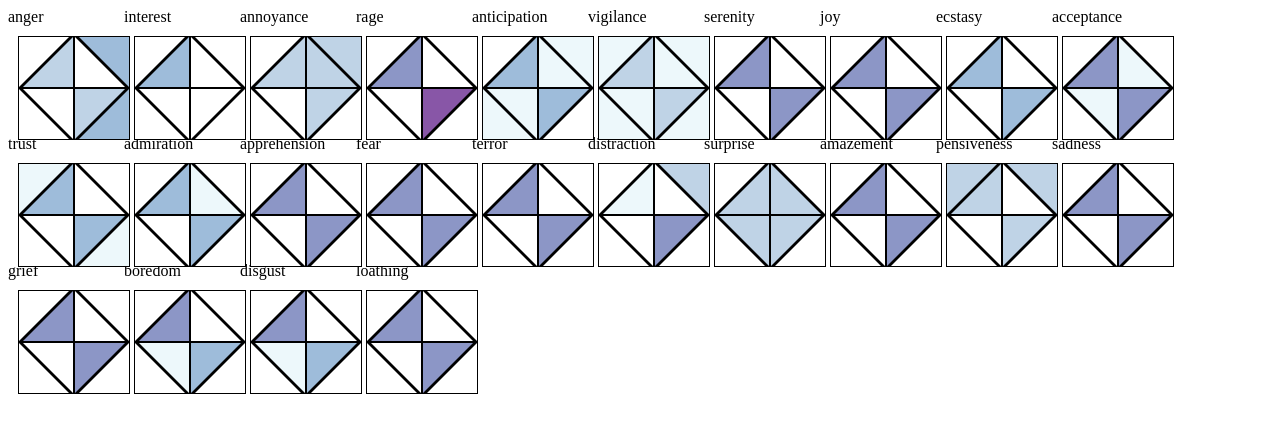
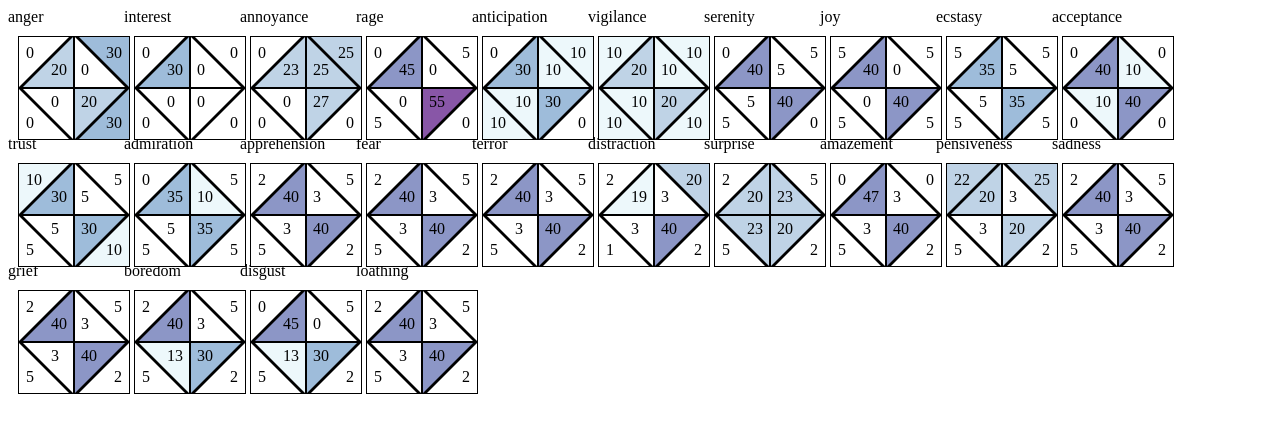
Before and after one commit to etcgroup/diamond_survey, a PHP site: page / in a window 1280 px wide. Shown: the top 433 px of the page. Run offline with PHP 8.4, Linux system fonts and the light colour scheme; some libraries are stand-ins or nearby versions.

Commit message:
Added numbers onto triangles
Shows message count

```diff
--- a/diamond/color.js
+++ b/diamond/color.js
@@ -13,7 +13,7 @@ window.bottom_triangles = ["FFT", "FTF", "FFF", "TFF"];
 function get_triangle(which, value){
 	var out = [];
 	out.push('<div class="'+which+' '+triangle_info[which][0]+' triangle">' + value+'</div>');
-	//out.push('<div class="'+which+'text">'+value+'</div>');
+	out.push('<div class="'+which+'text">'+value+'</div>');
 	//out.push('<div class="squaresbackground" id="'+which+'background"></div>');
 	out.push('<div class="'+which+'squares">');
 	//$.each(triangle_info[which][1], function(datasource, color){
--- a/diamond/styles.css
+++ b/diamond/styles.css
@@ -101,8 +101,8 @@
 
 .FTTtext {
 	position:absolute;
-	top:25px;
-	left:15px;
+	top:8px;
+	left:8px;
 }
 
 .FTTbackground {
@@ -131,8 +131,8 @@
 
 .FFTtext {
 	position:absolute;
-	top:55px;
-	left:20px;
+	bottom:8px;
+	left:8px;
 }
 
 
@@ -144,8 +144,8 @@
 
 .TTTtext {
 	position:absolute;
-	top:50px;
-	left:75px;
+	top:25px;
+	left:33px;
 }
 
 .TTTsquares {
@@ -175,8 +175,8 @@
 
 .FTFtext {
 	position:absolute;
-	top:25px;
-	left:75px;
+	top:5px;
+	left:33px;
 }
 
 .TFT, .FFF {
@@ -212,14 +212,14 @@
 
 .TFTtext {
 	position:absolute;
-	top:50px;
-	left:125px;
+	top:25px;
+	left:63px;
 }
 
 .FFFtext {
 	position:absolute;
-	top:25px;
-	left:125px;
+	top:5px;
+	left:63px;
 }
 
 .TTF, .TFF {
@@ -255,12 +255,12 @@
 
 .TTFtext {
 	position:absolute;
-	top:25px;
-	left:190px;
+	top:8px;
+	right:8px;
 }
 
 .TFFtext {
 	position:absolute;
-	top:55px;
-	left:190px;
+	bottom:8px;
+	right:8px;
 }
```
